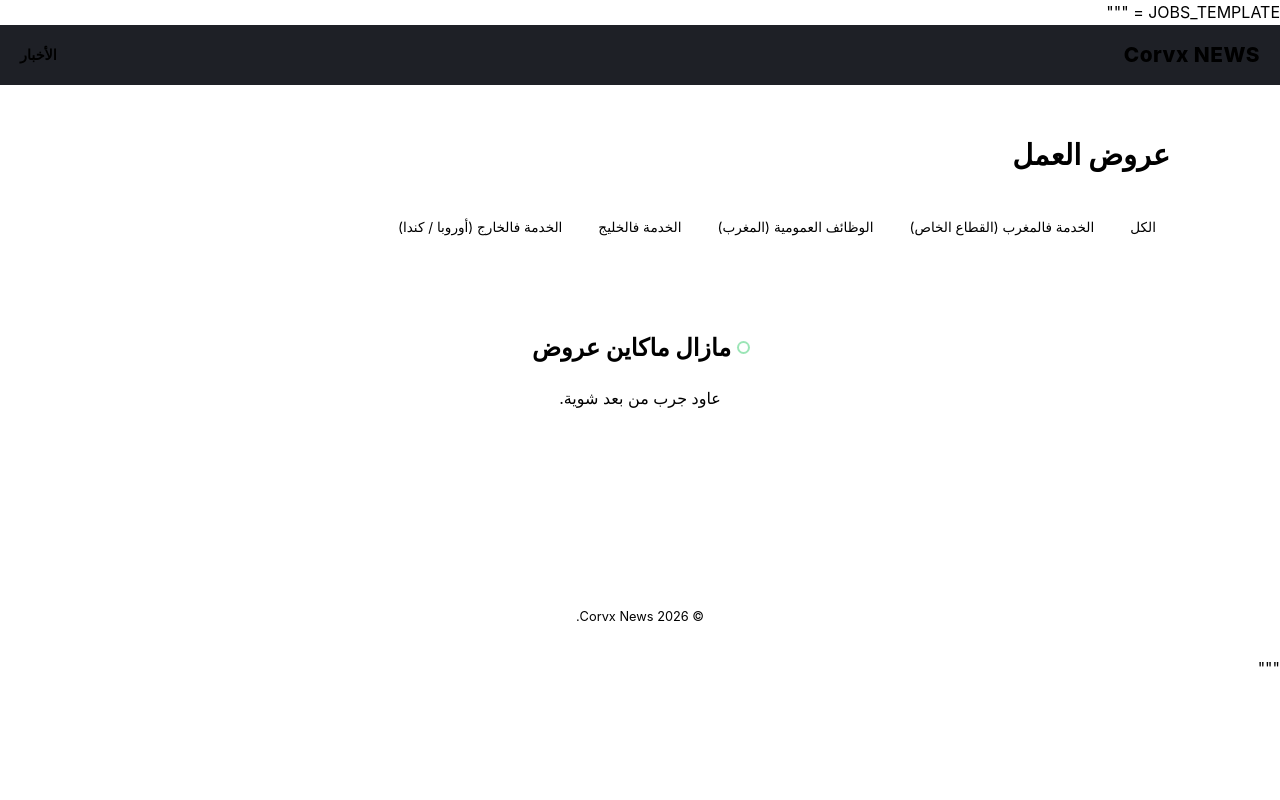
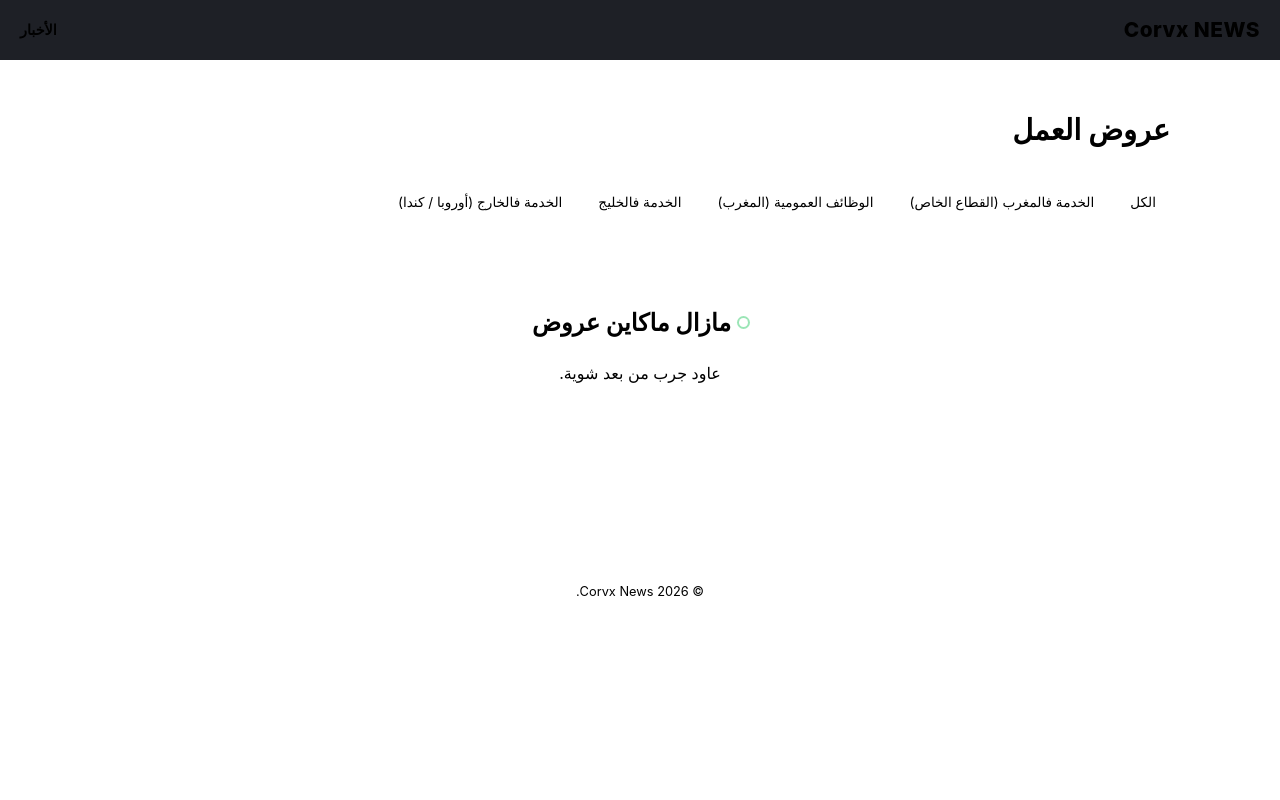
Before and after one commit to Zakaria-Bandadi-dev/corvx, a Flask app: page /jobs in a window 1280 px wide. Run offline with Flask 3, Linux system fonts and the light colour scheme; data that the repository does not hold is empty; some libraries are stand-ins or nearby versions.

Commit message:
Fix HTML template syntax and remove extra quotes

```diff
--- a/templates/jobs.html
+++ b/templates/jobs.html
@@ -1,4 +1,4 @@
-JOBS_TEMPLATE = """<!DOCTYPE html>
+<!DOCTYPE html>
 <html lang="ar" dir="rtl">
 <head>
 <meta charset="UTF-8">
@@ -108,4 +108,3 @@ height="0" width="0" style="display:none;visibility:hidden"></iframe></noscript>
 
 </body>
 </html>
-"""
```
